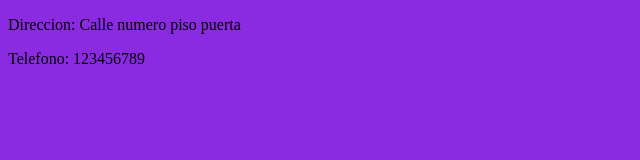
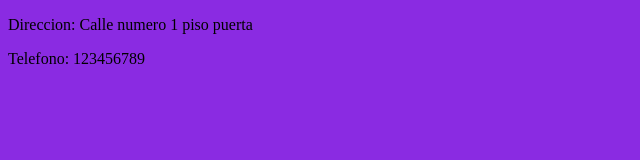
Before and after one commit to LauraGC97/proyecto2_git_remoto, a plain HTML site: page contacto.html in a window 1280 px wide. Shown: the full height of the page, 0-640 px from the left. Drawn offline with Linux system fonts and the light colour scheme; files that its build step writes are made by us from their sources.

Commit message:
solución de hotfix de contacto

```diff
--- a/contacto.html
+++ b/contacto.html
@@ -7,7 +7,7 @@
     <link rel="stylesheet" href="./css/styles.css">
 </head>
 <body>
-    <p>Direccion: Calle numero piso puerta</p>
+    <p>Direccion: Calle numero 1 piso puerta</p>
     <p>Telefono: 123456789</p>
 
 
```
